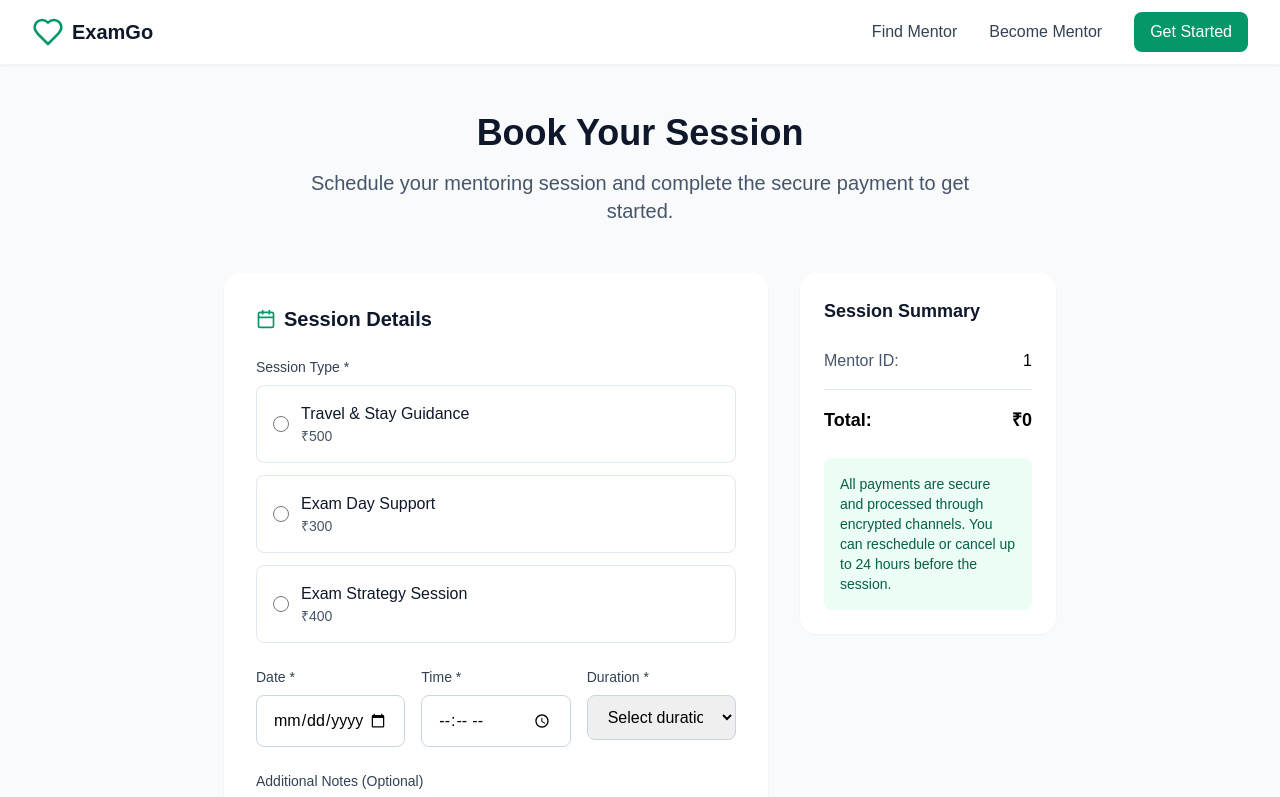
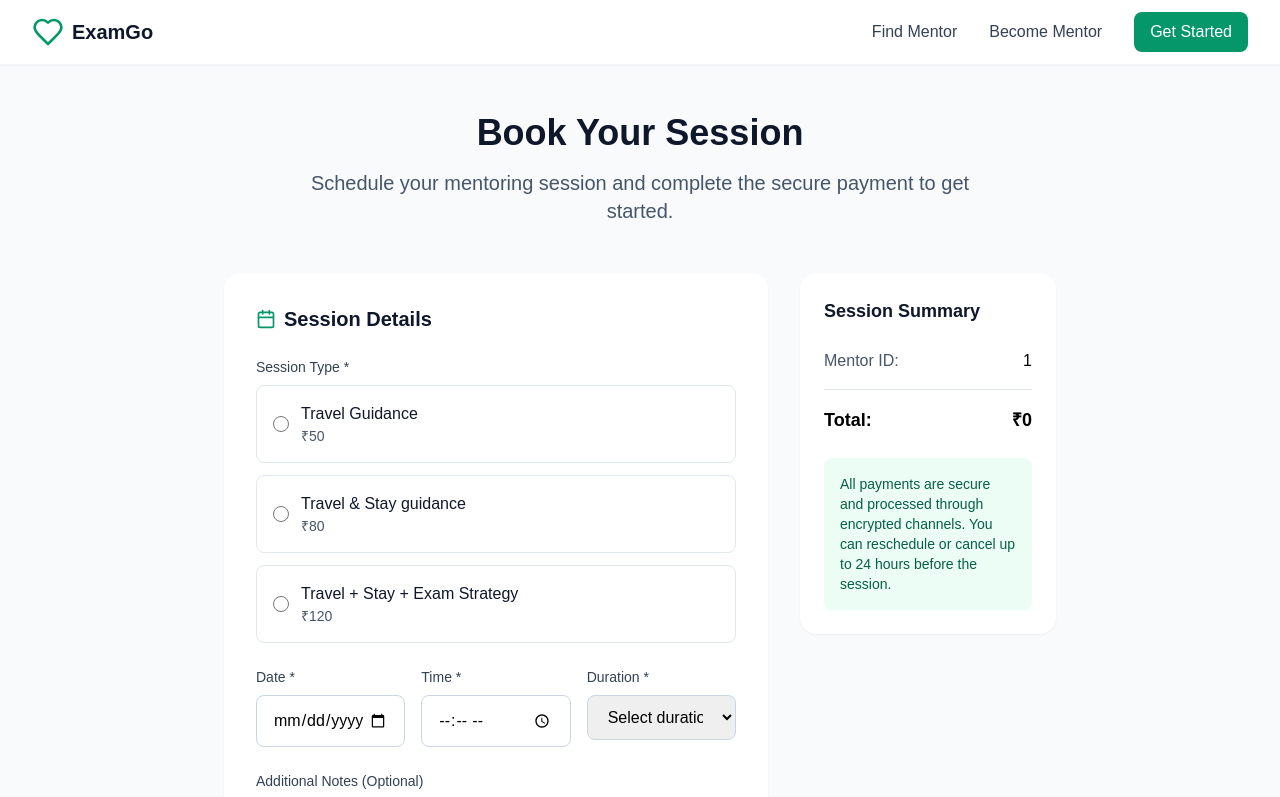
Before and after one commit to Krishna-Gupta17/GO, a React (Vite) app: page /mentor/1/book in a window 1280 px wide. Shown: the top 797 px of the page. Built offline with nearby package versions, Linux system fonts and the light colour scheme; a web font is replaced by a local one; what @radix-ui/themes would draw is missing.

Commit message:
Decreased the prices

```diff
--- a/src/pages/BecomeMentor.tsx
+++ b/src/pages/BecomeMentor.tsx
@@ -71,8 +71,8 @@ const BecomeMentor: React.FC = () => {
 
   const supportTypes = [
     { id: 'travel', label: 'Travel Guidance', description: 'Help with routes, local tips' },
-    { id: 'examday', label: 'Travel & Stay guidance', description: 'Help with routes, accomodation and local tips all in one ' },
-    { id: 'strategy', label: 'Travel+ Stay+ Exam-Strategy', description: 'Mindset, confidence building, study tips' }
+    { id: 'examday', label: 'Travel & Stay guidance', description: 'Help with routes, accomodation and local tips in one place!' },
+    { id: 'strategy', label: 'Travel+ Stay+ Exam-Strategy', description: 'Mindset, confidence building, study tipsroutes, accomodation and local tips everything at your fingertips!' }
   ];
 
   const years = Array.from({ length: 10 }, (_, i) => (new Date().getFullYear() - i).toString());
--- a/src/pages/BookSession.tsx
+++ b/src/pages/BookSession.tsx
@@ -39,15 +39,15 @@ const BookSession: React.FC = () => {
   });
 
   const sessionTypes = [
-    { id: 'travel', label: 'Travel & Stay Guidance', price: 500 },
-    { id: 'examday', label: 'Exam Day Support', price: 300 },
-    { id: 'strategy', label: 'Exam Strategy Session', price: 400 }
+    { id: 'travel', label: 'Travel Guidance', price: 50 },
+    { id: 'examday', label: 'Travel & Stay guidance', price: 80 },
+    { id: 'strategy', label: 'Travel + Stay + Exam Strategy', price: 120 }
   ];
 
   const durations = [
-    { id: '30', label: '30 minutes', price: 200 },
-    { id: '60', label: '1 hour', price: 400 },
-    { id: '90', label: '1.5 hours', price: 600 }
+    { id: '30', label: '30 minutes', price: 50 },
+    { id: '60', label: '1 hour', price: 90 },
+    { id: '90', label: '1.5 hours', price: 130 }
   ];
 
   const paymentMethods = [
--- a/src/pages/Home.tsx
+++ b/src/pages/Home.tsx
@@ -4,6 +4,7 @@ import Footer from '../components/Footer';
 import HeroSection from '../components/HeroSection';
 import HowItWorks from '../components/HowItWorks';
 import SuccessStories from '../components/SuccessStories';
+
 
 const Home: React.FC = () => {
   return (
```
